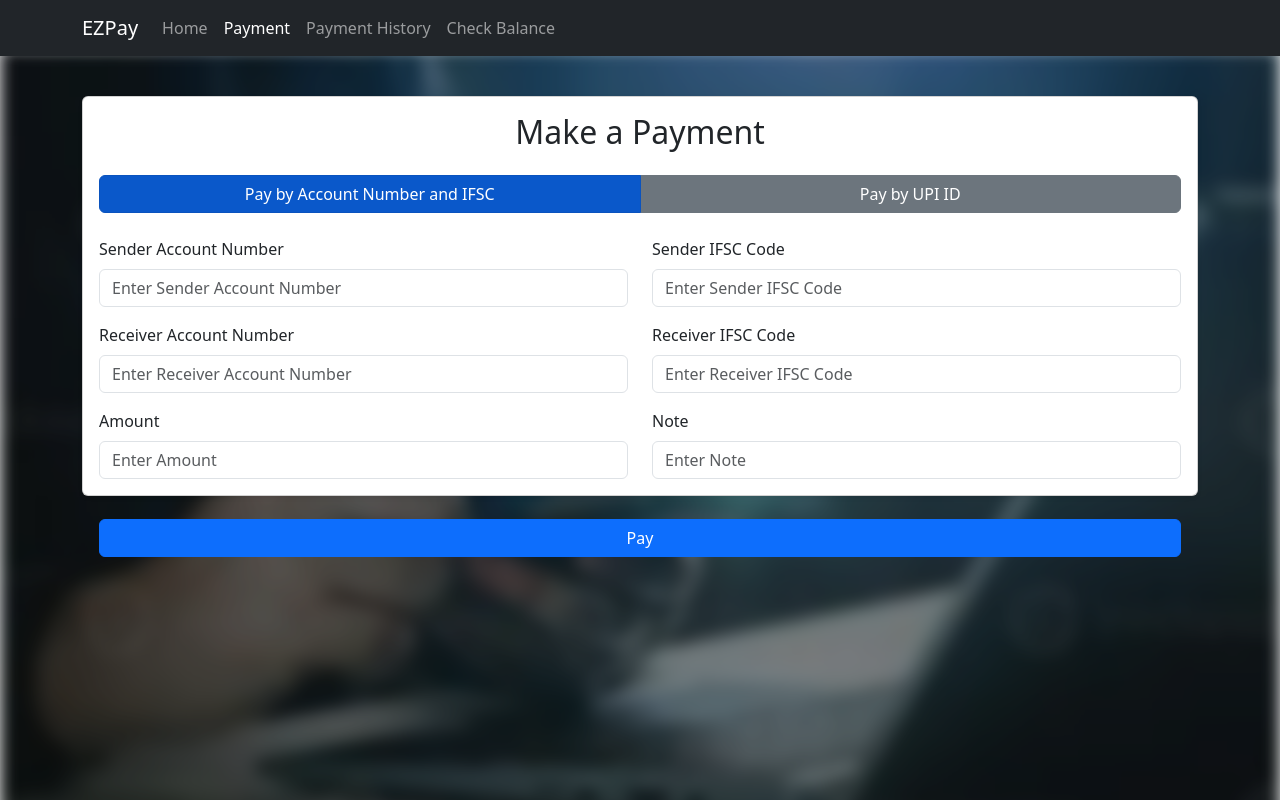
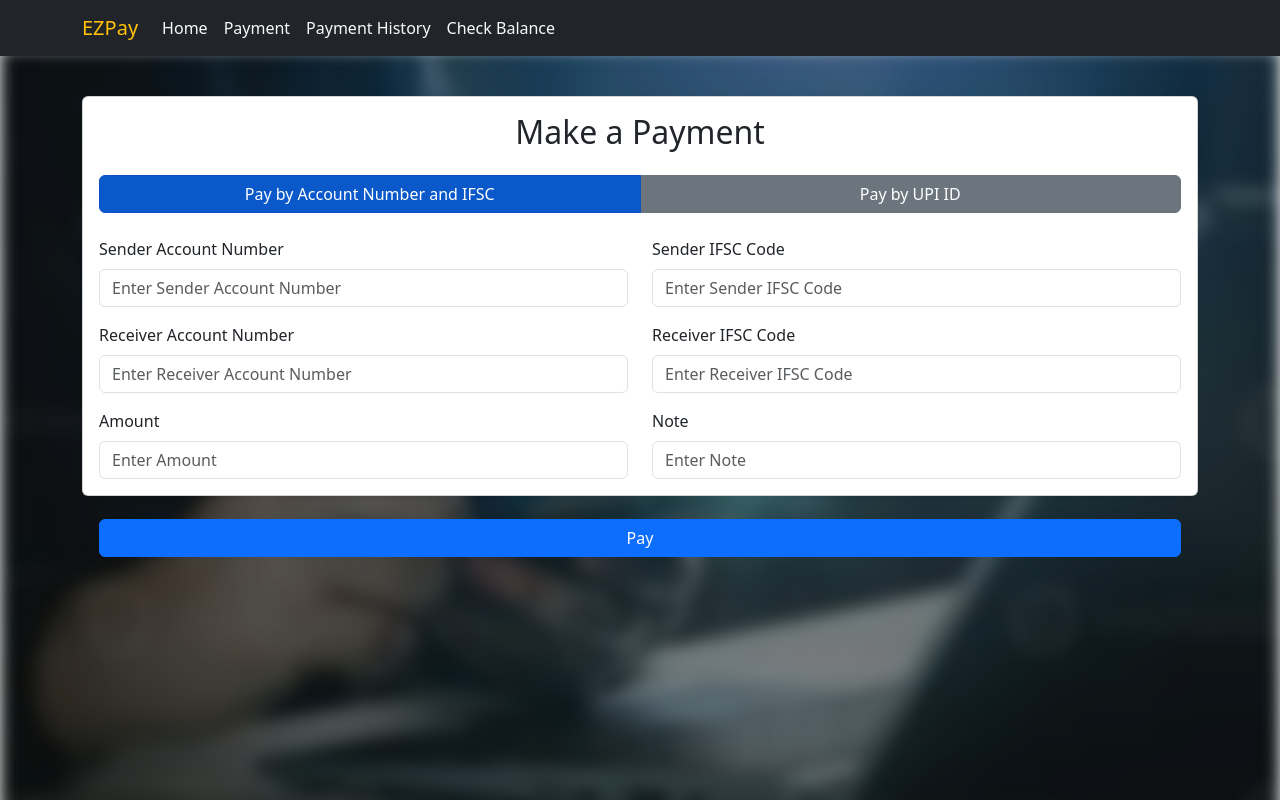
Before and after one commit to AishveenKaur/Ezpay_front, a React (Create React App) app: page /payment in a window 1280 px wide. Built offline with nearby package versions, Linux system fonts and the light colour scheme.

Commit message:
Update Navbar.js

```diff
--- a/src/Pages/Navbar.js
+++ b/src/Pages/Navbar.js
@@ -6,22 +6,42 @@ const NavbarComponent = () => {
   return (
     <Navbar bg="dark" variant="dark" expand="lg" fixed="top">
       <Container>
-        <Navbar.Brand as={NavLink} to="/">
+        <Navbar.Brand as={NavLink} to="/" className="text-warning">
           EZPay
         </Navbar.Brand>
         <Navbar.Toggle aria-controls="basic-navbar-nav" />
         <Navbar.Collapse id="basic-navbar-nav">
           <Nav className="me-auto">
-            <Nav.Link as={NavLink} to="/" className="nav-link">
+            <Nav.Link
+              as={NavLink}
+              to="/"
+              className="nav-link text-light"
+              activeClassName="text-warning"
+            >
               Home
             </Nav.Link>
-            <Nav.Link as={NavLink} to="/payment" className="nav-link">
+            <Nav.Link
+              as={NavLink}
+              to="/payment"
+              className="nav-link text-light"
+              activeClassName="text-warning"
+            >
               Payment
             </Nav.Link>
-            <Nav.Link as={NavLink} to="/payment-history" className="nav-link">
+            <Nav.Link
+              as={NavLink}
+              to="/payment-history"
+              className="nav-link text-light"
+              activeClassName="text-warning"
+            >
               Payment History
             </Nav.Link>
-            <Nav.Link as={NavLink} to="/check-balance" className="nav-link">
+            <Nav.Link
+              as={NavLink}
+              to="/check-balance"
+              className="nav-link text-light"
+              activeClassName="text-warning"
+            >
               Check Balance
             </Nav.Link>
           </Nav>
```
